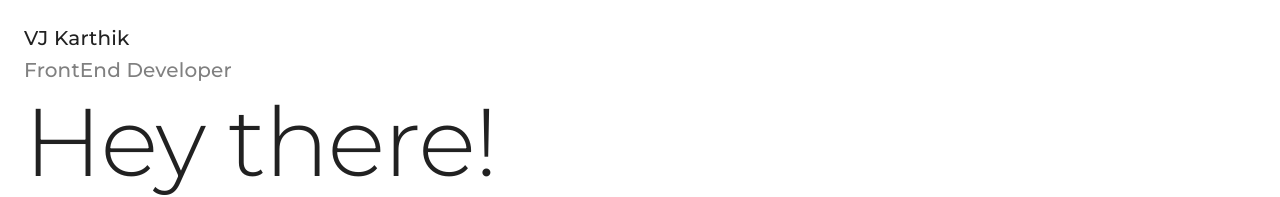
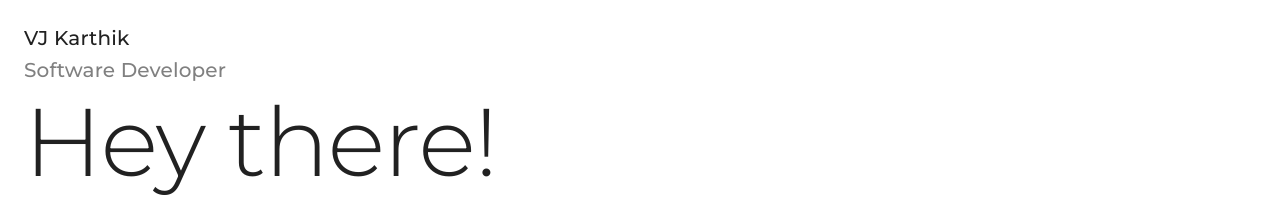
Before and after one commit to karthik003/portfolio-app, a React (Create React App) app: page / in a window 1280 px wide. Shown: the part 150-347 px from the top of the page. Built offline with nearby package versions, Linux system fonts and the light colour scheme.

Commit message:
Update Intro.js

```diff
--- a/src/components/Intro/Intro.js
+++ b/src/components/Intro/Intro.js
@@ -13,7 +13,7 @@ function Intro() {
     <>
             <div>
                 <Typography variant="h6"style={{fontFamily:"Montserrat, sans-serif"}}>VJ Karthik</Typography>
-                <Typography variant="h6" style={{color:"grey",fontFamily:"Montserrat, sans-serif"}}>FrontEnd Developer</Typography>
+                <Typography variant="h6" style={{color:"grey",fontFamily:"Montserrat, sans-serif"}}>Software Developer</Typography>
             </div>
             <div>
                 <Typography variant="h1" style={{fontFamily:"Montserrat, sans-serif"}}>
```
